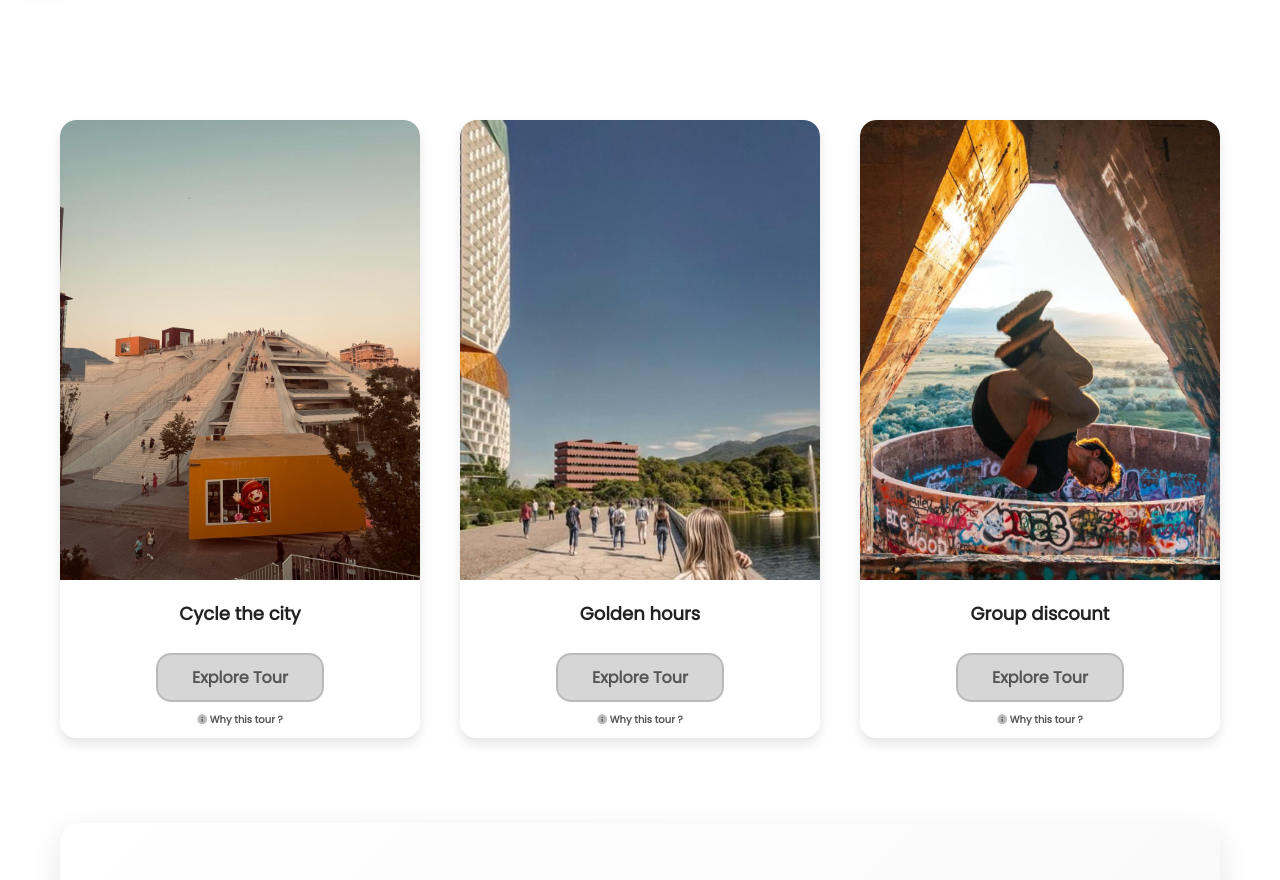
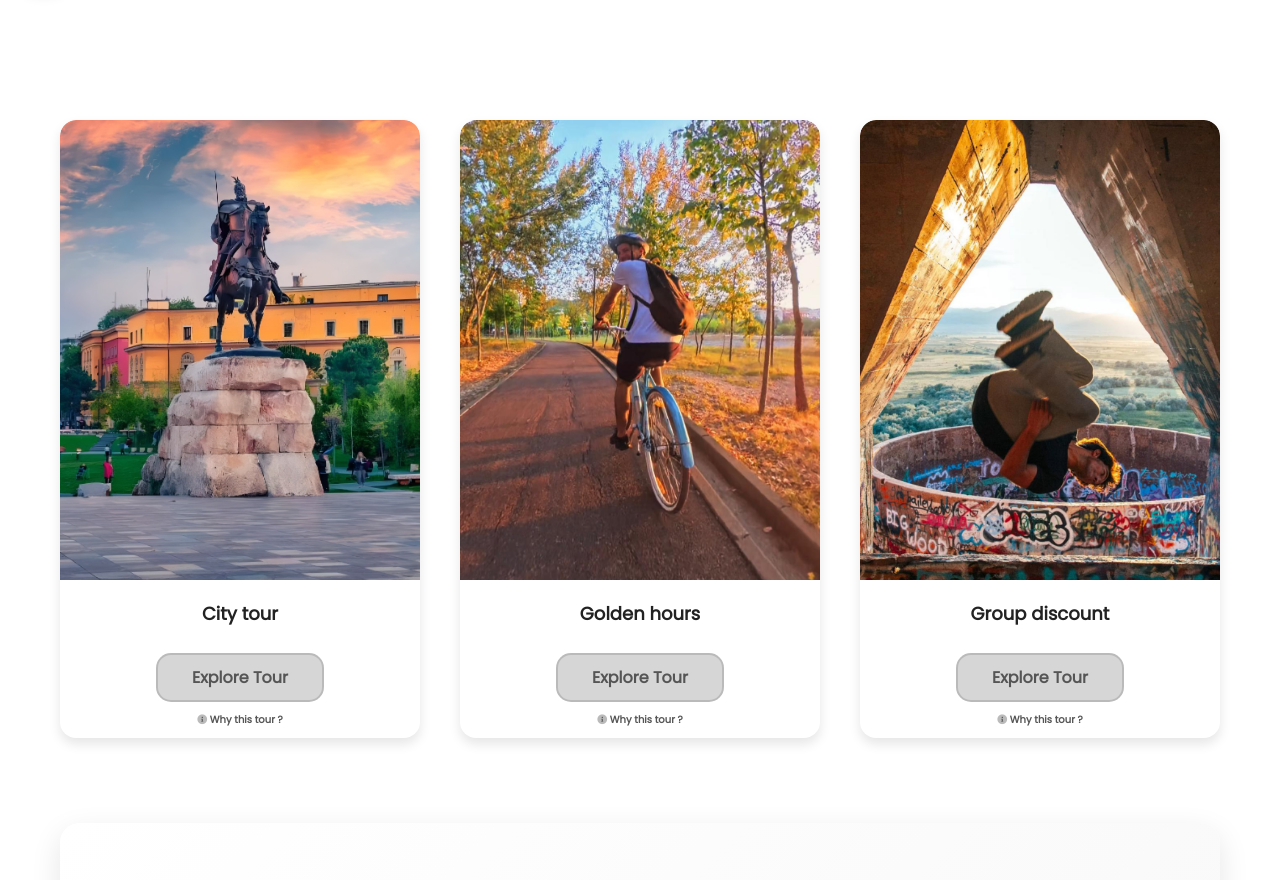
Before and after one commit to cycletirana/Cycletirana2, a plain HTML site: page index.html in a window 1280 px wide. Shown: the part 800-1680 px from the top of the page. Drawn offline with nearby package versions, Linux system fonts and the light colour scheme.

Commit message:
Ndryshim fotosh

```diff
--- a/index.html
+++ b/index.html
@@ -46,9 +46,9 @@
       <div class="tours-row">
         <div class="tour-block">
           <div class="tour-card" id="tour1">
-            <img src="images/piramida.jpg" alt="Cycle the city" />
+            <img src="images/skand.jpg" alt="Cycle the city" />
             <div class="tour-info">
-              <h3>Cycle the city</h3>
+              <h3>City tour</h3>
               <a href="cycle-the-city.html" class="explore-button boxtour"
                 >Explore Tour</a
               >
@@ -71,7 +71,7 @@
 
         <div class="tour-block">
           <div class="tour-card" id="tour2">
-            <img src="images/liqeni.jpg" alt="Cycle around the lake" />
+            <img src="images/golden.jpg" alt="Cycle around the lake" />
             <div class="tour-info">
               <h3>Golden hours</h3>
               <a href="cyclethelake.html" class="explore-button boxtour"
```
Also changed, not shown: images/golden.jpg (added), images/skand.jpg (added).
